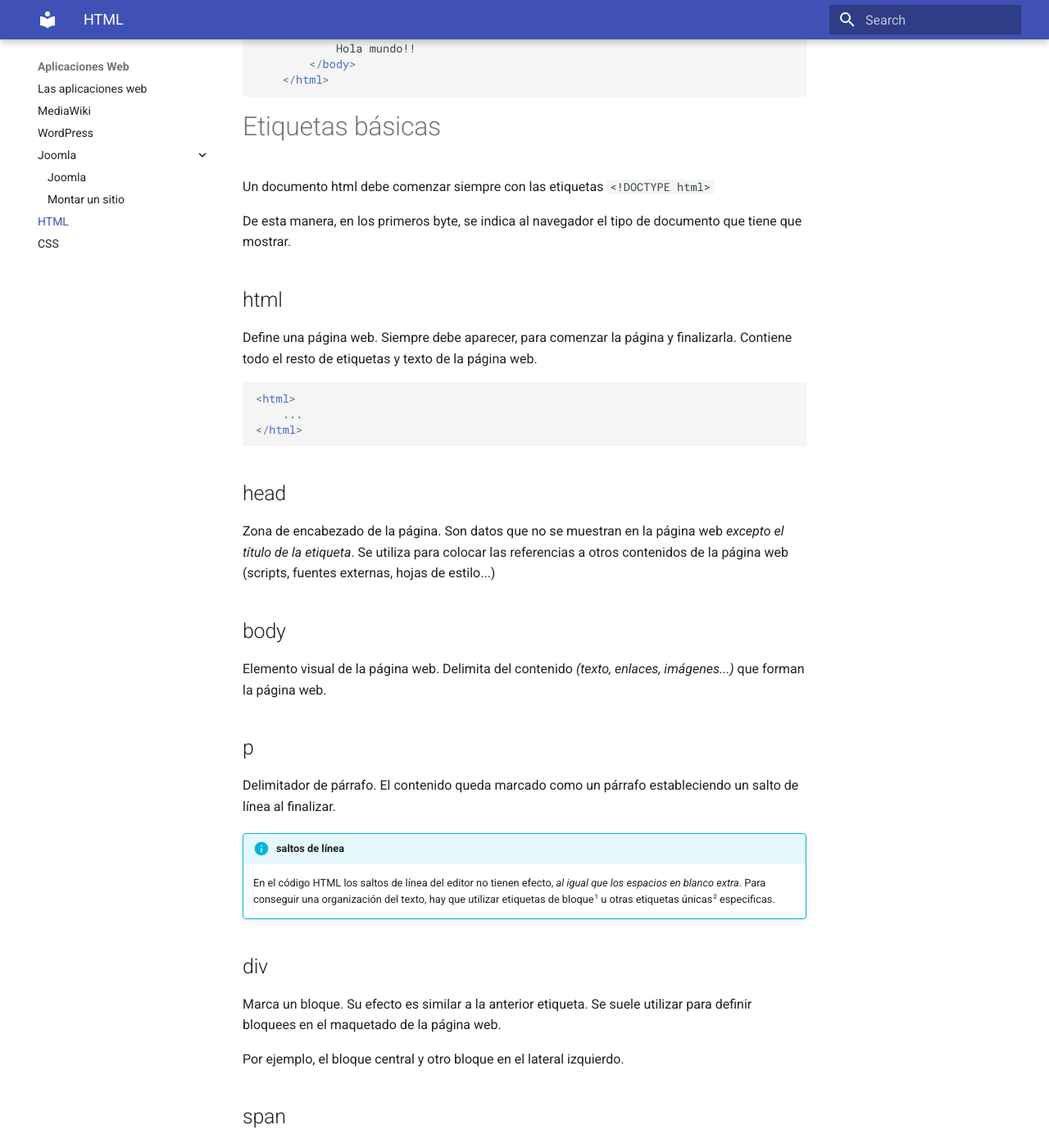
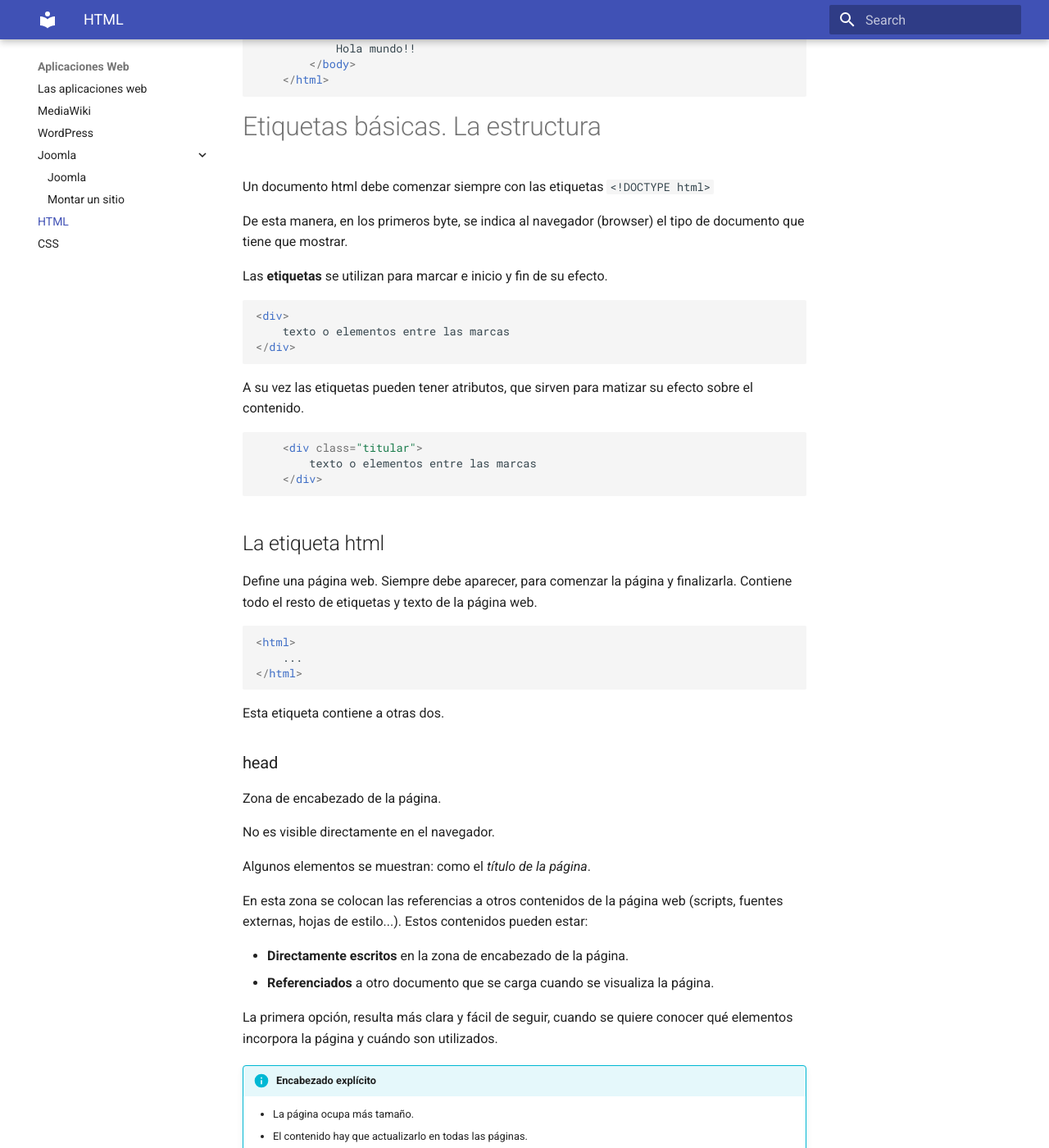
Before and after one commit to sever8a/awe, an MkDocs documentation site: the page built from appweb/html.md, in a window 1280 px wide and 1400 px high, scrolled down 764 px. Shown: the whole window at 82% size. Built offline with MkDocs 1.6.1 and Material for MkDocs 9.7.7, drawn with Linux system fonts in a browser that asks for light colours; some of the changed text lies outside the part shown.

Commit message:
Las mejoras en html

````diff
--- a/appweb/html.md
+++ b/appweb/html.md
@@ -28,13 +28,29 @@ Se trata de un conjunto de etiquetas, que se colocan formando bloques. Cada etiq
 
 ```
 
-# Etiquetas básicas
+# Etiquetas básicas. La estructura
 
 Un documento html debe comenzar siempre con las etiquetas `<!DOCTYPE html>`
 
-De esta manera, en los primeros byte, se indica al navegador el tipo de documento que tiene que mostrar.
+De esta manera, en los primeros byte, se indica al navegador (browser) el tipo de documento que tiene que mostrar.
 
-## html
+Las **etiquetas** se utilizan para marcar e inicio y fin de su efecto.
+
+``` html
+<div>
+    texto o elementos entre las marcas
+</div>
+```
+A su vez las etiquetas pueden tener atributos, que sirven para matizar su efecto sobre el contenido.
+
+``` html
+    <div class="titular">
+        texto o elementos entre las marcas
+    </div>
+```
+
+
+## La etiqueta html
 
 Define una página web. Siempre debe aparecer, para comenzar la página y finalizarla. Contiene todo el resto de etiquetas y texto de la página web.
 
@@ -44,17 +60,54 @@ Define una página web. Siempre debe aparecer, para comenzar la página y finali
 </html>
 ```
 
-## head
+Esta etiqueta contiene a otras dos.
 
-Zona de encabezado de la página. Son datos que no se muestran en la página web *excepto el título de la etiqueta*. Se utiliza para colocar las referencias a otros contenidos de la página web (scripts, fuentes externas, hojas de estilo...)
+### head
 
-## body
+Zona de encabezado de la página.
 
-Elemento visual de la página web. Delimita del contenido *(texto, enlaces, imágenes...)* que forman la página web.
+No es visible directamente en el navegador.
 
-## p
+Algunos elementos se muestran: como el *título de la página*.
 
-Delimitador de párrafo. El contenido queda marcado como un párrafo estableciendo un salto de línea al finalizar.
+En esta zona se colocan las referencias a otros contenidos de la página web (scripts, fuentes externas, hojas de estilo...). Estos contenidos pueden estar:
+
+* **Directamente escritos** en la zona de encabezado de la página.
+* **Referenciados** a otro documento que se carga cuando se visualiza la página.
+
+La primera opción, resulta más clara y fácil de seguir, cuando se quiere conocer qué elementos incorpora la página y cuándo son utilizados.
+
+!!! info "Encabezado **explícito**"
+
+    *   La página ocupa más tamaño.
+    * El contenido hay que actualizarlo en todas las páginas.
+
+
+### body
+
+Elemento visual de la página web.
+
+Todas las demás etiquetas visuales, se colocan dentro de esta.
+
+Delimita del contenido *(texto, enlaces, imágenes...)* que forman la página web.
+
+## Estructuras de bloque
+
+Delimitan bloques de texto, u otros elementos.
+
+La etiqueta más reconocible es el delimitador de párrafos **p**
+
+### p
+
+``` html
+<p>
+    Este texto, forma un párrafo. Todo el texto aparece seguido sin saltos de línea.
+
+    Aunque al escribirlo añada separaciones.
+</p>
+```
+
+El contenido queda marcado como un párrafo estableciendo un salto de línea al finalizar.
 
 !!! info "saltos de línea"
 
@@ -63,14 +116,29 @@ Delimitador de párrafo. El contenido queda marcado como un párrafo establecien
     [^1]: Las etiquetas de bloque tienen una etiqueta de inicio de bloque y otra de final de bloque.
     [^2]: Las etiquetas únicas, solo son una etiqueta de inicio, no tienen etiqueta de finalización. Aunque pueden contener atributos.
 
-## div
+### div
 
-Marca un bloque. Su efecto es similar a la anterior etiqueta. Se suele utilizar para definir bloquees en el maquetado de la página web.
+Marca un bloque genérica. También tiene el efecto de salto de línea, pero puede contener todo tipo de etiquetas, *incluida su mismo tipo*.
+
+Su efecto es similar a la etiqueta de párrafo, pero en este caso se suele utilizar para definir bloquees en el maquetado de la página web.
 
 Por ejemplo, el bloque central y otro bloque en el lateral izquierdo.
 
+``` html
+<div class="pagina">
+    <div class="encabezado">
+        Menú de opciones
+    </div>
+    <div class="centro">
+        <p>Documento de prueba.</p>
+    </div>
+    <div class="pie">
+        Datos de contacto
+    </div>
+</div>
+```
 
-## span
+### span
 
 Marca un bloque, integrado en otro de texto. Se utilia para distinguir elementos diferentes dentro de un bloque mayor.
 
@@ -94,7 +164,9 @@ Establece el nivel de encabezado de un título concreto. Se utiliza numeración
     <h3>Título de tercer nivel</h3>
 ```
 
-## a
+## Enlaces
+
+### La etiqueta a
 
 Enlace a otras páginas web o referencias, se utiliza la **url** para indicar el destino.
 
@@ -109,3 +181,10 @@ Enlace a otras páginas web o referencias, se utiliza la **url** para indicar el
     El atributo **target** sirve para indicar dónde se visualizará el enlace:
 
     **_blank** en la misma ventana del navegador, o en otra nueva.
+
+
+## Imágenes
+
+### La etiqueta img
+
+**img** es una etiqueta única, no tiene que ser cerrada.
````
Also changed, not shown: other parts of appweb/html.md (+3 -1 lines).
